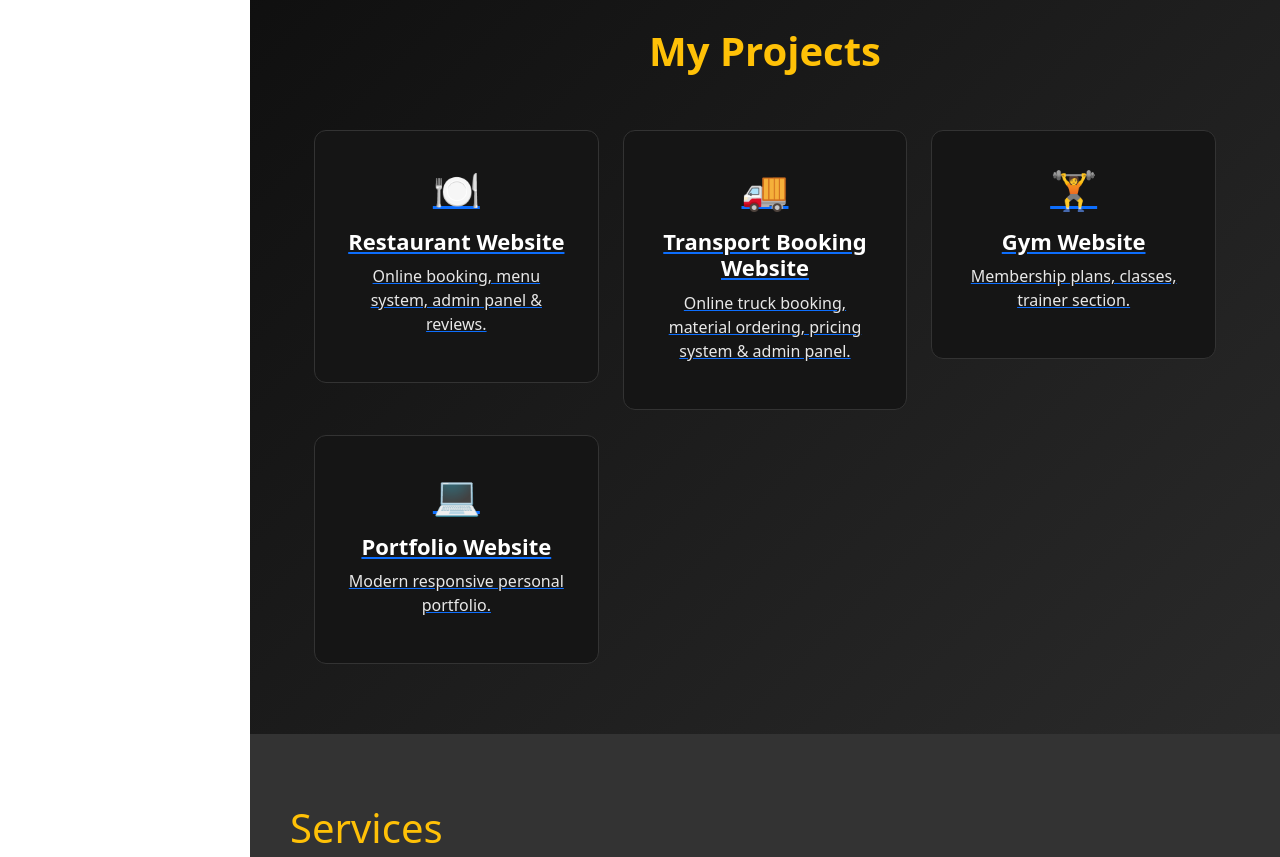
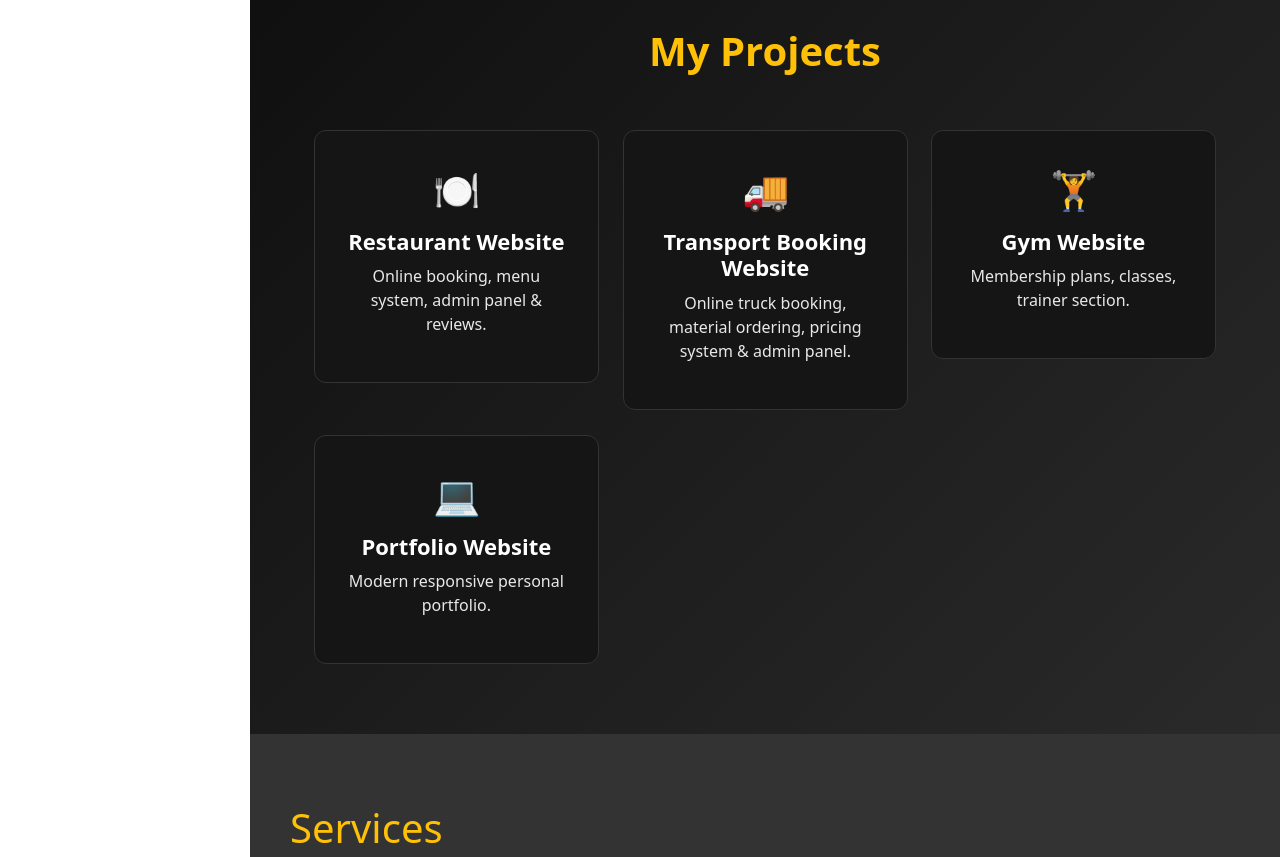
Before and after one commit to thakurvipul191-cpu/Portfolio, a plain HTML site: page index.html in a window 1280 px wide. Shown: the part 1820-2677 px from the top of the page. Drawn offline with nearby package versions, Linux system fonts and the light colour scheme.

Commit message:
Update Style.css

```diff
--- a/Style.css
+++ b/Style.css
@@ -259,6 +259,10 @@ html, body {
     background: linear-gradient(135deg, #0f0f0f, #2a2a2a);
 }
 
+.portfolio-div a {
+    text-decoration: none;
+}
+
 .portfolio-div h1 {
     color: #ffc107;
     text-align: center;
```
